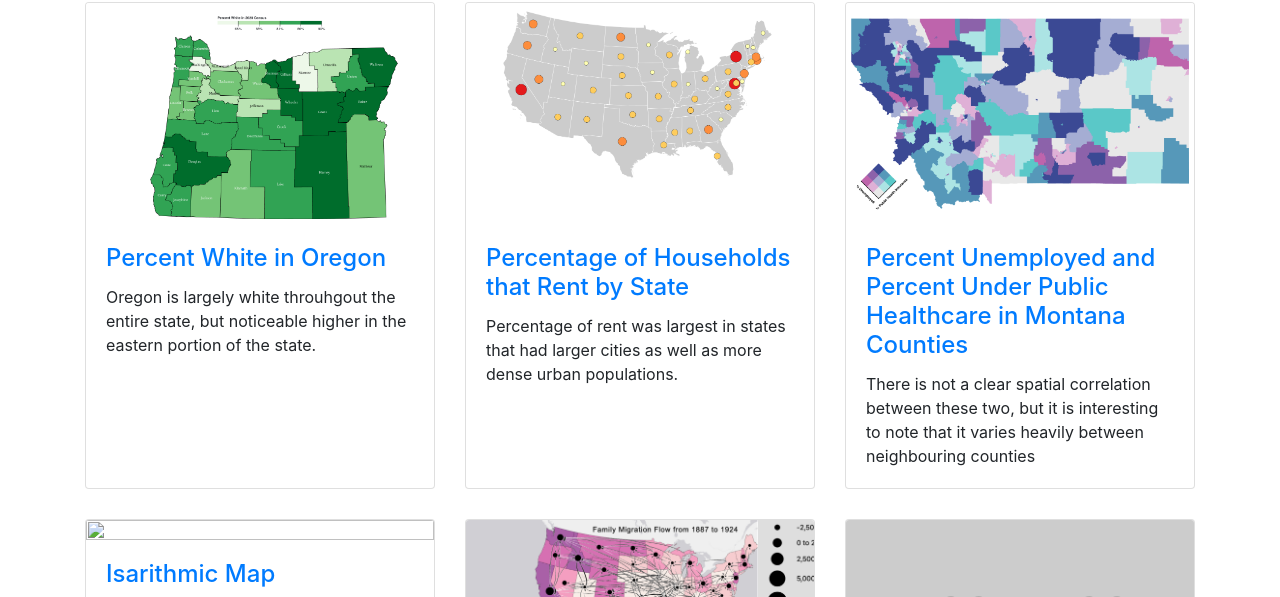
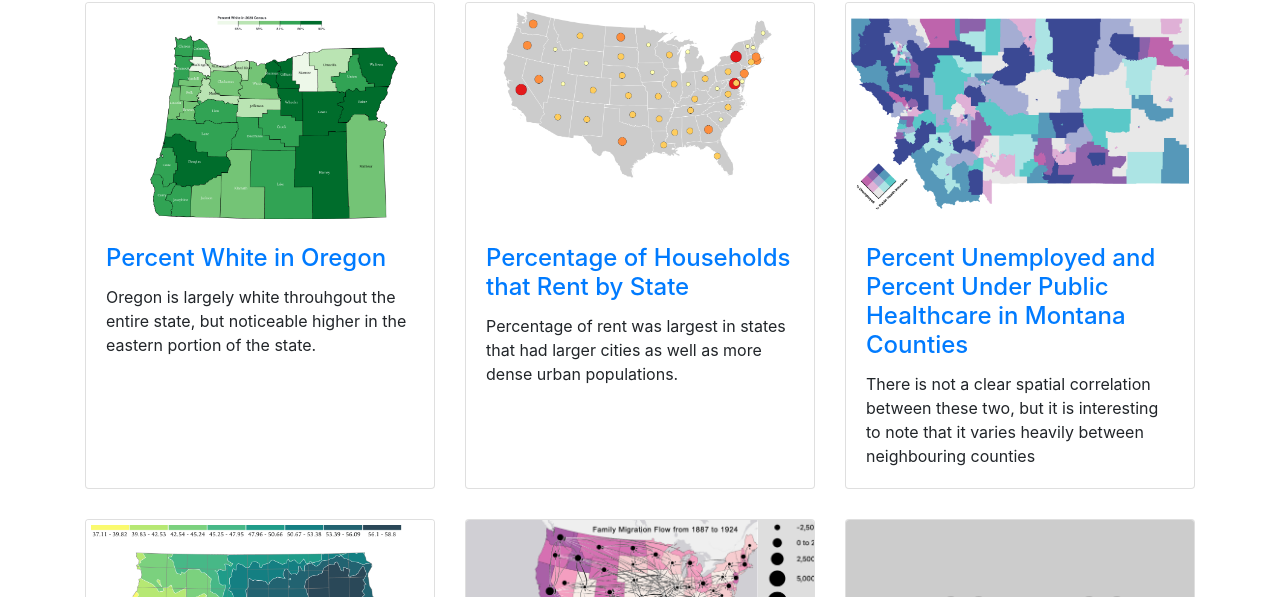
Before and after one commit to geog3540/lpstewart, a website: page index.html in a window 1280 px wide. Shown: the part 174-771 px from the top of the page. Drawn offline with Linux system fonts and the light colour scheme; placeholder pictures from the web are drawn by us.

Commit message:
Update index.html

```diff
--- a/index.html
+++ b/index.html
@@ -92,7 +92,7 @@ Vis P<!DOCTYPE html>
         </div>
         <div class="col-lg-4 col-sm-6 portfolio-item">
           <div class="card h-100">
-            <a href="https://observablehq.com/@caglarkoylu/isarithmic-mapping-geog-3540"><img class="card-img-top" src="isar.png" alt=""></a>
+            <a href="https://observablehq.com/@caglarkoylu/isarithmic-mapping-geog-3540"><img class="card-img-top" src="Isa.png" alt=""></a>
             <div class="card-body">
               <h4 class="card-title">
                 <a href="https://observablehq.com/@caglarkoylu/isarithmic-mapping-geog-3540">Isarithmic Map</a>
```
